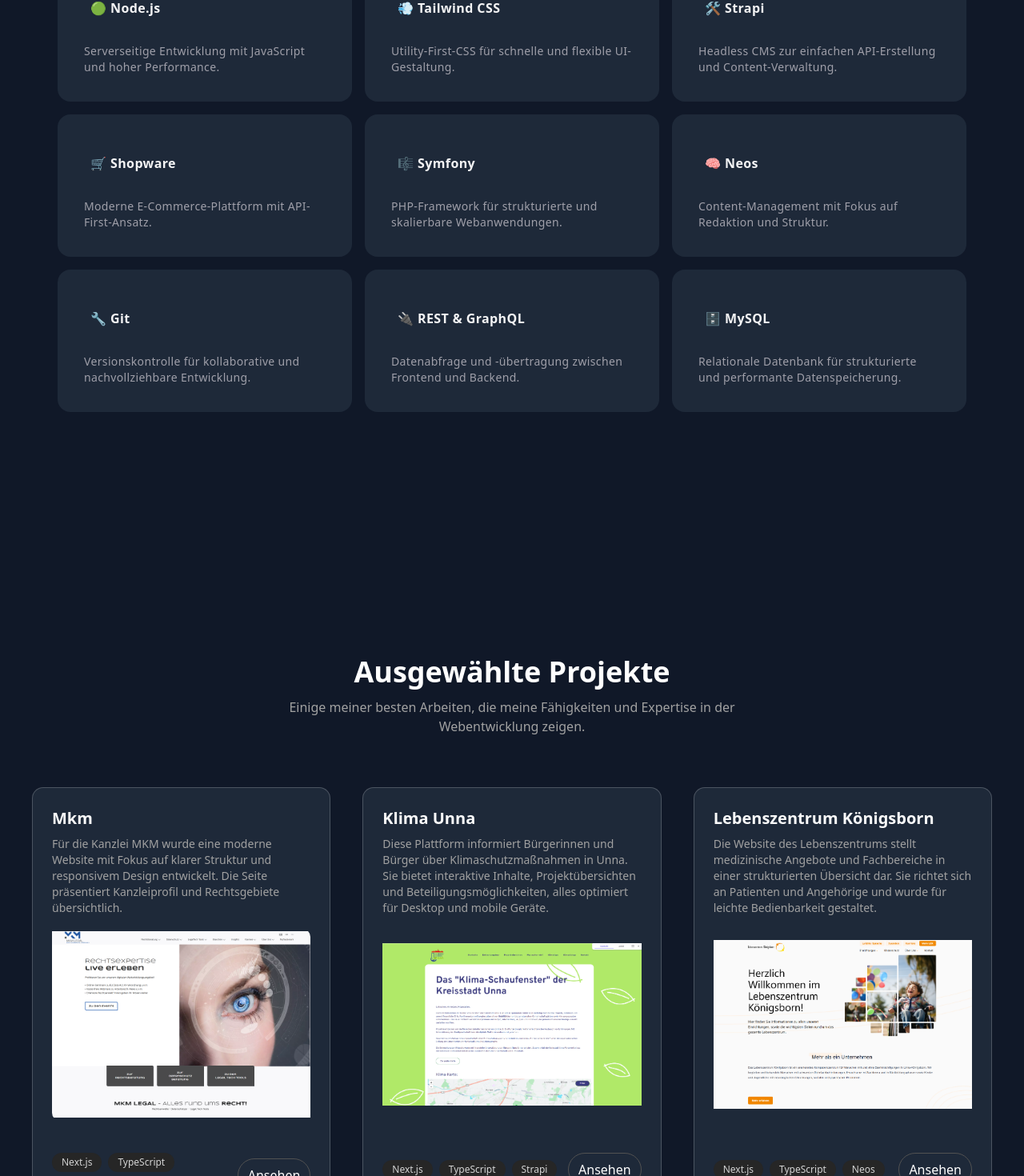
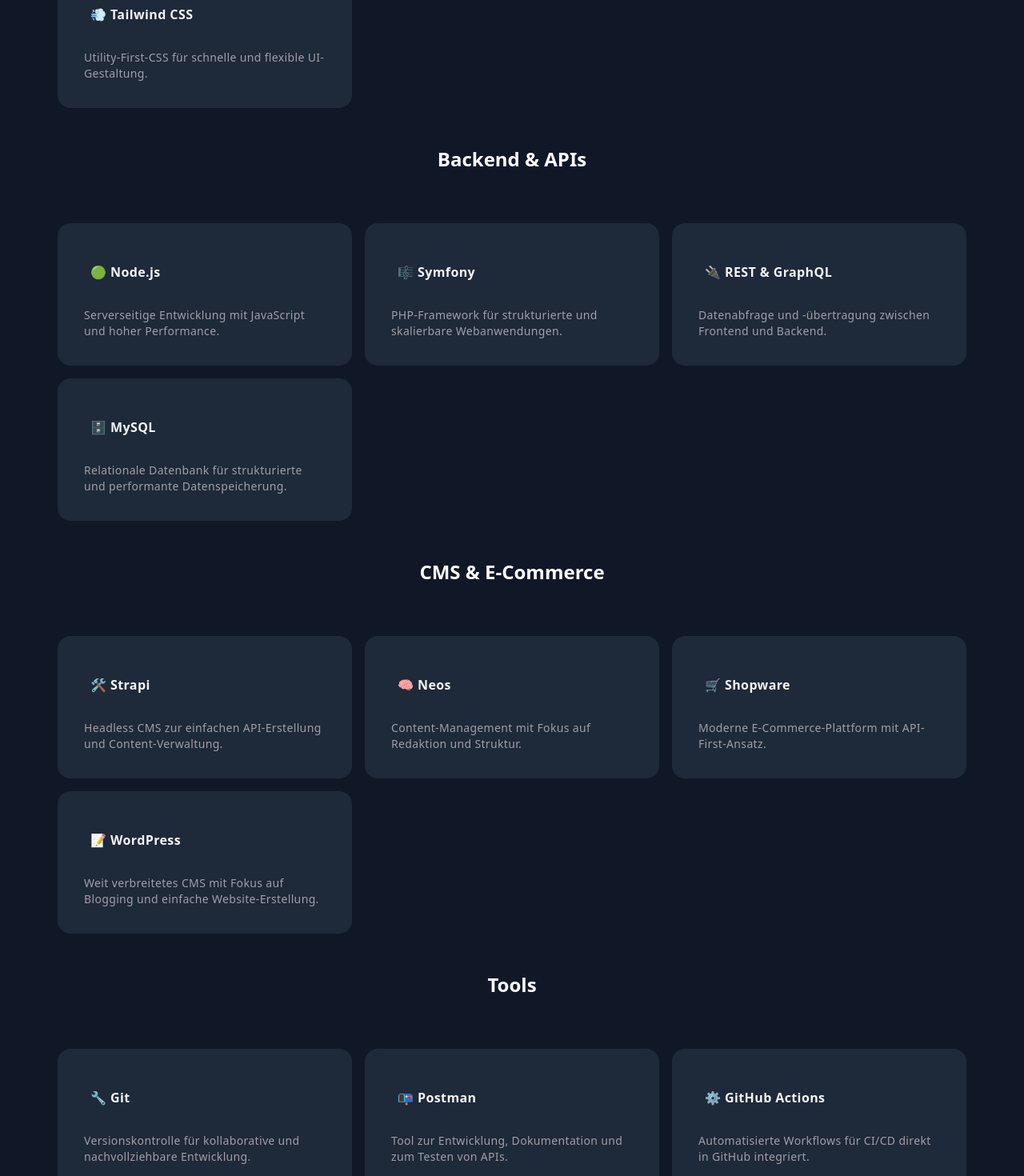
Before and after one commit to gotexxx/my-portfolio, a Next.js app: page / in a window 1280 px wide. Shown: the part 1434-2904 px from the top of the page at 80% size. Built offline with nearby package versions, Linux system fonts and the light colour scheme.

Commit message:
added project and imroved the skill design

```diff
--- a/src/components/custom/projectSection.tsx
+++ b/src/components/custom/projectSection.tsx
@@ -29,11 +29,20 @@
             link: "https://www.lebenszentrum-koenigsborn.de/",
             thumbnail: "/img_leben.png",
         },
+
+        {
+            id: 5,
+            title: "Intuitech",
+            description: "Intuitech bietet smarte Lösungen für mehr Wohnkomfort von elektrischen Vorhangschienen und innenliegendem Sonnenschutz bis zu Alarmanlagen. Die Website präsentiert Produkte, Rundgänge und Beratung übersichtlich.",
+            tags: ["Next.js", "TypeScript", "Shopware"],
+            link: "https://intuitech.de/",
+            thumbnail: "/img_intuitech.png",
+        },
         {
             id: 4,
             title: "Algorithmus-Visualisierung",
             description: "Eine interaktive Web-App zur Visualisierung von Sortier- und Maze-Suchalgorithmen. Nutzer können eigene Szenarien erstellen und das Verhalten der Algorithmen Schritt für Schritt beobachten.",
-            tags: ["Next.js", "TypeScript", "Tailwind CSS"],
+            tags: ["Next.js", "TypeScript"],
             link: "https://sortinng-algorithms-visualisation.netlify.app/sort",
             thumbnail: "/img_algo.png",
         },
--- a/src/components/custom/skillSecion.tsx
+++ b/src/components/custom/skillSecion.tsx
@@ -1,34 +1,94 @@
 "use client"
 
-import { HoverEffect } from "@/components";
+import {HoverEffect} from "@/components";
 
-export const  SkillsSection = () => {
-    const skills = [
-        { title: "React", icon: "⚛️", description: "Moderne UI-Entwicklung mit Komponenten und Hooks." },
-        { title: "Next.js", icon: "⏭️", description: "Full-Stack-Framework für performante React-Anwendungen." },
-        { title: "TypeScript", icon: "🟦", description: "Typsicheres JavaScript für bessere Wartbarkeit und Skalierung." },
-        { title: "Node.js", icon: "🟢", description: "Serverseitige Entwicklung mit JavaScript und hoher Performance." },
-        { title: "Tailwind CSS", icon: "💨", description: "Utility-First-CSS für schnelle und flexible UI-Gestaltung." },
-        { title: "Strapi", icon: "🛠️", description: "Headless CMS zur einfachen API-Erstellung und Content-Verwaltung." },
-        { title: "Shopware", icon: "🛒", description: "Moderne E-Commerce-Plattform mit API-First-Ansatz." },
-        { title: "Symfony", icon: "🎼", description: "PHP-Framework für strukturierte und skalierbare Webanwendungen." },
-        { title: "Neos", icon: "🧠", description: "Content-Management mit Fokus auf Redaktion und Struktur." },
-        { title: "Git", icon: "🔧", description: "Versionskontrolle für kollaborative und nachvollziehbare Entwicklung." },
-        { title: "REST & GraphQL", icon: "🔌", description: "Datenabfrage und -übertragung zwischen Frontend und Backend." },
-        { title: "MySQL", icon: "🗄️", description: "Relationale Datenbank für strukturierte und performante Datenspeicherung." }
-    ];
+export const SkillsSection = () => {
+    const groupedSkills = {
+        "Frontend": [
+            {title: "React", icon: "⚛️", description: "Moderne UI-Entwicklung mit Komponenten und Hooks."},
+            {title: "Next.js", icon: "⏭️", description: "Full-Stack-Framework für performante React-Anwendungen."},
+            {
+                title: "TypeScript",
+                icon: "🟦",
+                description: "Typsicheres JavaScript für bessere Wartbarkeit und Skalierung."
+            },
+            {
+                title: "Tailwind CSS",
+                icon: "💨",
+                description: "Utility-First-CSS für schnelle und flexible UI-Gestaltung."
+            },
+        ],
+        "Backend & APIs": [
+            {
+                title: "Node.js",
+                icon: "🟢",
+                description: "Serverseitige Entwicklung mit JavaScript und hoher Performance."
+            },
+            {
+                title: "Symfony",
+                icon: "🎼",
+                description: "PHP-Framework für strukturierte und skalierbare Webanwendungen."
+            },
+            {
+                title: "REST & GraphQL",
+                icon: "🔌",
+                description: "Datenabfrage und -übertragung zwischen Frontend und Backend."
+            },
+            {
+                title: "MySQL",
+                icon: "🗄️",
+                description: "Relationale Datenbank für strukturierte und performante Datenspeicherung."
+            },
+        ],
+        "CMS & E-Commerce": [
+            {
+                title: "Strapi",
+                icon: "🛠️",
+                description: "Headless CMS zur einfachen API-Erstellung und Content-Verwaltung."
+            },
+            {title: "Neos", icon: "🧠", description: "Content-Management mit Fokus auf Redaktion und Struktur."},
+            {title: "Shopware", icon: "🛒", description: "Moderne E-Commerce-Plattform mit API-First-Ansatz."},
+            {
+                title: "WordPress",
+                icon: "📝",
+                description: "Weit verbreitetes CMS mit Fokus auf Blogging und einfache Website-Erstellung."
+            }
+        ], "Tools": [
+            {
+                title: "Git",
+                icon: "🔧",
+                description: "Versionskontrolle für kollaborative und nachvollziehbare Entwicklung."
+            },
+            {
+                title: "Postman",
+                icon: "📭",
+                description: "Tool zur Entwicklung, Dokumentation und zum Testen von APIs."
+            },
+            {
+                title: "GitHub Actions",
+                icon: "⚙️",
+                description: "Automatisierte Workflows für CI/CD direkt in GitHub integriert."
+            }
+        ]
+
+    };
+
 
     return (
         <section id="skills" className="py-12 z-100">
             <div className="text-center mb-16">
-                <h2 className="text-4xl font-bold">Meine Fähigkeiten</h2>
                 <p className="mt-3 text-neutral-400 max-w-2xl mx-auto">
-                    Eine Auswahl meiner technischen Fähigkeiten und Werkzeuge, die ich nutze, um Ideen zum Leben zu erwecken.
+                    Eine Auswahl meiner technischen Fähigkeiten und Werkzeuge, die ich nutze, um Ideen zum Leben zu
+                    erwecken.
                 </p>
             </div>
-            <div className="max-w-6xl mx-auto">
-                <HoverEffect items={skills} />
-            </div>
+            {Object.entries(groupedSkills).map(([category, items]) => (
+                <div key={category} className="max-w-6xl mx-auto">
+                    <h3 className="text-2xl font-semibold mb-4 text-center">{category}</h3>
+                    <HoverEffect items={items}/>
+                </div>
+            ))}
+
         </section>
     );
 }
```
Also changed, not shown: public/img_intuitech.png (added), public/img_klima.png.
